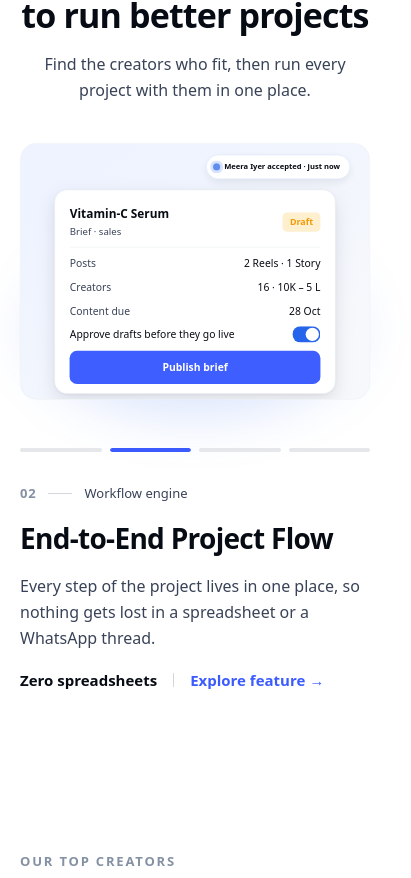
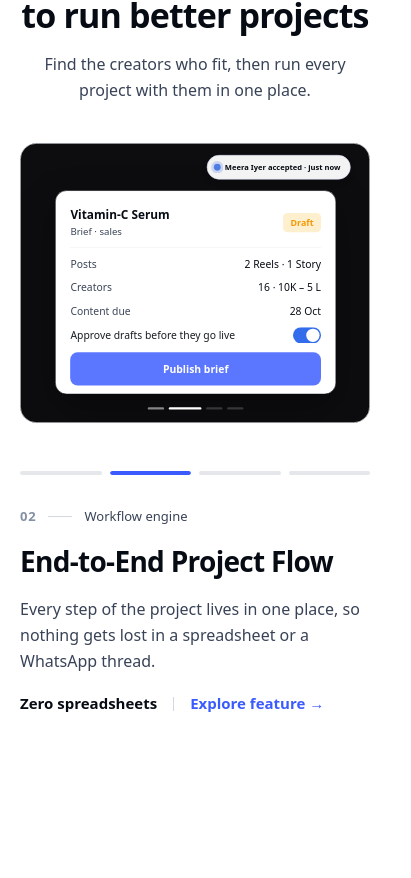
Before and after one commit to Maruf346/floooww-frontend-updated, a React (Vite) app: page / in a window 390 px wide. Shown: the part 2585-3463 px from the top of the page, 411 px wide, since content can reach past the window. Built offline with nearby package versions, Linux system fonts and the light colour scheme; a web font is replaced by a local one.

Commit message:
feat: add WhyFloooww section with sticky step navigation and responsive scenes

```diff
--- a/src/landing/components/sections/whyFloooww/WhyFlooowwSection.tsx
+++ b/src/landing/components/sections/whyFloooww/WhyFlooowwSection.tsx
@@ -1,10 +1,9 @@
-import { useRef } from "react";
+import { useEffect, useRef } from "react";
 import { Link } from "react-router-dom";
-import { AnimatePresence, motion, useInView } from "motion/react";
+import { AnimatePresence, motion, useInView, useReducedMotion } from "motion/react";
 import { ScaledFrame } from "@/common/components/layout/ScaledFrame";
 import { Container } from "@/common/components/ui/Container";
 import { Reveal } from "@/common/components/motion/Reveal";
-import { ASSETS } from "@/common/constants/assets";
 import { EASE_OUT, scaleIn } from "@/common/constants/motion";
 import { ROUTES } from "@/common/constants/routes";
 import { useAutoCycle } from "@/common/hooks/useAutoCycle";
@@ -76,53 +75,87 @@ function FeatureCopy({
   );
 }
 
-/** Soft glow behind the card at Figma (20, 170) relative to it; rendered inside the scaled frame. */
-function Glow() {
-  return (
-    <div
-      aria-hidden="true"
-      className="pointer-events-none absolute left-5 top-[170px] h-[300px] w-[560px]"
-    >
-      <div className="absolute inset-[-30%_-16.07%]">
-        <img src={ASSETS.why.glow} alt="" className="block size-full max-w-none" />
-      </div>
-    </div>
-  );
-}
-
-/** Desktop: heading scrolls in, then card + feature reel pin while scroll walks the four features. */
+/** Desktop: section pins with heading, dark card panel and rolling feature text. */
 function StickyWhy() {
   const { ref, index, goTo } = useStickySteps<HTMLDivElement>(COUNT);
   const viewportHeight = useViewportHeight();
 
+  // (5) When scrolling stops, snap to the nearest feature so it never rests halfway
+  useEffect(() => {
+    let timeoutId: ReturnType<typeof setTimeout>;
+    let isSnapping = false;
+
+    const handleScroll = () => {
+      if (isSnapping) return;
+      clearTimeout(timeoutId);
+      timeoutId = setTimeout(() => {
+        const el = ref.current;
+        if (!el) return;
+        const rect = el.getBoundingClientRect();
+        const sectionTop = rect.top + window.scrollY - HEADER_OFFSET;
+        const totalDistance = el.offsetHeight - (window.innerHeight - HEADER_OFFSET);
+        if (totalDistance <= 0) return;
+        const currentProgress = (window.scrollY - sectionTop) / totalDistance;
+
+        // Snap only when resting in the active scroll range
+        if (currentProgress > 0.05 && currentProgress < 0.95) {
+          const nearestIndex = Math.min(
+            COUNT - 1,
+            Math.max(0, Math.floor(currentProgress * COUNT)),
+          );
+          const targetCenter = (nearestIndex + 0.5) / COUNT;
+          if (Math.abs(currentProgress - targetCenter) > 0.04) {
+            isSnapping = true;
+            goTo(nearestIndex);
+            setTimeout(() => {
+              isSnapping = false;
+            }, 600);
+          }
+        }
+      }, 160);
+    };
+
+    window.addEventListener("scroll", handleScroll, { passive: true });
+    return () => {
+      window.removeEventListener("scroll", handleScroll);
+      clearTimeout(timeoutId);
+    };
+  }, [goTo, ref]);
+
   return (
-    <section aria-labelledby="why-title" className="relative bg-white">
-      <Container className="pb-4 pt-[88px]">
+    <section
+      ref={ref}
+      aria-labelledby="why-title"
+      className="relative bg-white"
+      style={{ height: `calc(${COUNT} * 70vh + 100dvh - ${HEADER_OFFSET}px)` }}
+    >
+      <div
+        className="sticky flex flex-col justify-center overflow-hidden"
+        style={{ top: HEADER_OFFSET, height: `calc(100dvh - ${HEADER_OFFSET}px)` }}
+      >
+        <Container className="flex flex-col items-center gap-6 xl:gap-8">
+          {/* (4) Heading 'Everything you need to run better projects' is all near-black */}
           <SectionHeading
             id="why-title"
             eyebrow={WHY_COPY.eyebrow}
             title={WHY_COPY.title}
             description={WHY_COPY.description}
-          titleClassName="text-heading"
+            titleClassName="text-ink text-[#070b13]"
           />
-      </Container>
-      <div ref={ref} style={{ height: `calc(${COUNT} * 60vh + 100dvh - ${HEADER_OFFSET}px)` }}>
-        <div
-          className="sticky flex items-center"
-          style={{ top: HEADER_OFFSET, height: `calc(100dvh - ${HEADER_OFFSET}px)` }}
-        >
-          <Container className="grid grid-cols-[minmax(0,600px)_minmax(0,460px)] items-center justify-center gap-12 xl:gap-[100px]">
-            <Reveal variants={scaleIn} className="relative w-full">
+
+          <div className="grid grid-cols-1 lg:grid-cols-[minmax(0,600px)_minmax(0,460px)] items-center justify-center gap-10 xl:gap-[100px] w-full">
+            {/* (1) Near-black panel with rounded corners, (2) One card at a time, (3) Progress bar */}
+            <Reveal variants={scaleIn} className="relative w-full flex justify-center lg:justify-end">
               <ScaledFrame
                 width={WHY_CARD_WIDTH}
                 height={WHY_CARD_HEIGHT}
-                maxHeight={viewportHeight - HEADER_OFFSET - 64}
+                maxHeight={Math.max(340, viewportHeight - HEADER_OFFSET - 220)}
               >
-                <Glow />
                 <WhyCard index={index} />
               </ScaledFrame>
             </Reveal>
 
+            {/* Feature copy roll */}
             <Reveal
               delay={0.1}
               className="relative h-[420px] overflow-hidden [mask-image:linear-gradient(to_bottom,transparent,#000_14%,#000_86%,transparent)]"
@@ -147,8 +180,8 @@ function StickyWhy() {
                 ))}
               </motion.div>
             </Reveal>
+          </div>
         </Container>
-        </div>
       </div>
     </section>
   );
@@ -169,7 +202,7 @@ function StackedWhy() {
           eyebrow={WHY_COPY.eyebrow}
           title={WHY_COPY.title}
           description={WHY_COPY.description}
-          titleClassName="text-heading"
+          titleClassName="text-ink text-[#070b13]"
         />
         <Reveal variants={scaleIn} className="relative mx-auto w-full max-w-[600px]">
           <motion.div
@@ -183,7 +216,6 @@ function StackedWhy() {
             className="cursor-grab touch-pan-y active:cursor-grabbing"
           >
             <ScaledFrame width={WHY_CARD_WIDTH} height={WHY_CARD_HEIGHT}>
-              <Glow />
               <WhyCard index={index} />
             </ScaledFrame>
           </motion.div>
@@ -228,8 +260,9 @@ function StackedWhy() {
   );
 }
 
-/** Figma "Why Floooww · scroll (sticky)" (869:1702). */
+/** Figma "Why Floooww · scroll (sticky)" (869:1702). (6) Reduced motion: no pinning. */
 export function WhyFlooowwSection() {
   const desktop = useMediaQuery(DESKTOP_QUERY);
-  return desktop ? <StickyWhy /> : <StackedWhy />;
+  const shouldReduceMotion = useReducedMotion();
+  return desktop && !shouldReduceMotion ? <StickyWhy /> : <StackedWhy />;
 }
--- a/src/landing/components/sections/whyFloooww/WhyScenes.tsx
+++ b/src/landing/components/sections/whyFloooww/WhyScenes.tsx
@@ -1,20 +1,20 @@
 import type { ReactNode } from "react";
-import { motion } from "motion/react";
+import { AnimatePresence, motion } from "motion/react";
 import { ASSETS } from "@/common/constants/assets";
 import { EASE_OUT } from "@/common/constants/motion";
 import { cn } from "@/common/utils/cn";
 import { WHY_SCENES } from "@/landing/data/whyFloooww";
 
 export const WHY_CARD_WIDTH = 600;
-export const WHY_CARD_HEIGHT = 440;
+export const WHY_CARD_HEIGHT = 480;
 
-/* Shared panel (Figma "Panel"): 482.383 × 350 at (59, 80) inside the 600 × 440 card. */
+/* Shared panel (Figma "Panel"): 482.383 × 350 at (59, 80) inside the 600 × 480 card. */
 function Panel({ children, className }: { children: ReactNode; className?: string }) {
   return (
     <div
       className={cn(
-        "absolute left-[59px] top-[80px] flex h-[350px] w-[482.383px] flex-col items-start gap-[17.772px] rounded-[21.762px] border-[0.787px] border-line-subtle bg-white p-[25.389px] leading-normal",
-        "[filter:drop-shadow(0px_1.574px_2.361px_rgba(8,13,38,0.06))_drop-shadow(0px_12.593px_15.741px_rgba(8,13,38,0.1))]",
+        "absolute left-[59px] top-[80px] flex h-[350px] w-[482.383px] flex-col items-start gap-[17.772px] rounded-[20px] bg-white p-[25.389px] leading-normal",
+        "drop-shadow-[0px_24px_30px_rgba(0,0,0,0.35)]",
         className,
       )}
     >
@@ -294,28 +294,66 @@ function AnalyticsScene() {
 
 const SCENES = [MatchingScene, WorkflowScene, EscrowScene, AnalyticsScene];
 
-/** The 600 × 440 gradient card (Figma "Card") with a cross-fading scene per feature. */
+/** The 600 × 480 near-black panel (Figma "Card") with one product card scene and progress bar. */
 export function WhyCard({ index }: { index: number }) {
   const Scene = SCENES[index] ?? MatchingScene;
   return (
     <div
-      className="relative overflow-hidden rounded-[28px] border border-line-subtle"
+      className="relative overflow-hidden rounded-[28px] border border-[#edeff3] bg-[#0d0d10]"
       style={{
         width: WHY_CARD_WIDTH,
         height: WHY_CARD_HEIGHT,
-        backgroundImage:
-          "linear-gradient(143.746deg, rgb(238, 243, 255) 14.286%, rgb(246, 248, 251) 85.714%)",
       }}
     >
-      <motion.div
-        key={index}
-        className="absolute left-[-1px] top-[-1px] h-[440px] w-[600px]"
-        initial={{ opacity: 0, y: 18, scale: 0.98 }}
-        animate={{ opacity: 1, y: 0, scale: 1 }}
-        transition={{ duration: 0.7, ease: EASE_OUT }}
+      {/* (2) Show only the current feature's card; the four scenes must not be stacked behind each other */}
+      <AnimatePresence mode="wait" initial={false}>
+        <motion.div
+          key={index}
+          className="absolute left-0 top-0 h-[440px] w-[600px]"
+          initial={{ opacity: 0, y: 16 }}
+          animate={{
+            opacity: 1,
+            y: 0,
+            transition: { duration: 0.25, ease: [0.16, 1, 0.3, 1] },
+          }}
+          exit={{
+            opacity: 0,
+            y: -16,
+            transition: { duration: 0.15, ease: [0.7, 0, 0.84, 0] },
+          }}
+        >
+          <Scene />
+        </motion.div>
+      </AnimatePresence>
+
+      {/* (3) Progress bar (4 parts) at the bottom of the panel */}
+      <div
+        className="absolute bottom-[22px] left-[218px] flex items-center gap-2"
+        role="progressbar"
+        aria-valuenow={index + 1}
+        aria-valuemin={1}
+        aria-valuemax={4}
       >
-        <Scene />
-      </motion.div>
+        {Array.from({ length: 4 }, (_, i) => {
+          const active = i === index;
+          const visited = i < index;
+          return (
+            <motion.div
+              key={i}
+              className="h-1 rounded-[2px]"
+              animate={{
+                width: active ? 56 : 28,
+                backgroundColor: active
+                  ? "#ffffff"
+                  : visited
+                    ? "rgba(255, 255, 255, 0.5)"
+                    : "rgba(255, 255, 255, 0.18)",
+              }}
+              transition={{ duration: 0.28, ease: "easeOut" }}
+            />
+          );
+        })}
+      </div>
     </div>
   );
 }
--- a/src/landing/data/whyFloooww.ts
+++ b/src/landing/data/whyFloooww.ts
@@ -10,7 +10,7 @@ export interface WhyFeature {
 
 export const WHY_COPY = {
   eyebrow: "WHY KREYIO",
-  title: { before: "Everything you need to run", highlight: " better projects" },
+  title: { before: "Everything you need to run better projects", highlight: "" },
   description: "Find the creators who fit, then run every project with them in one place.",
 };
 
--- a/src/landing/hooks/useStickySteps.ts
+++ b/src/landing/hooks/useStickySteps.ts
@@ -23,13 +23,13 @@ export function useStickySteps<T extends HTMLElement = HTMLElement>(count: numbe
     setIndex((current) => (current === next ? current : next));
   });
 
-  /** Glide to the start of step `target` (slightly inside it so it reads as active). */
+  /** Glide to the center of step `target` so it rests comfortably active. */
   const goTo = (target: number) => {
     const element = ref.current;
     if (!element) return;
     const sectionTop = element.getBoundingClientRect().top + window.scrollY - HEADER_OFFSET;
     const distance = element.offsetHeight - (window.innerHeight - HEADER_OFFSET);
-    const top = sectionTop + distance * ((target + 0.08) / count);
+    const top = sectionTop + distance * ((target + 0.5) / count);
     window.scrollTo({ top, behavior: "smooth" });
   };
 
```
Lines whose indentation alone changed are shown as unchanged.
